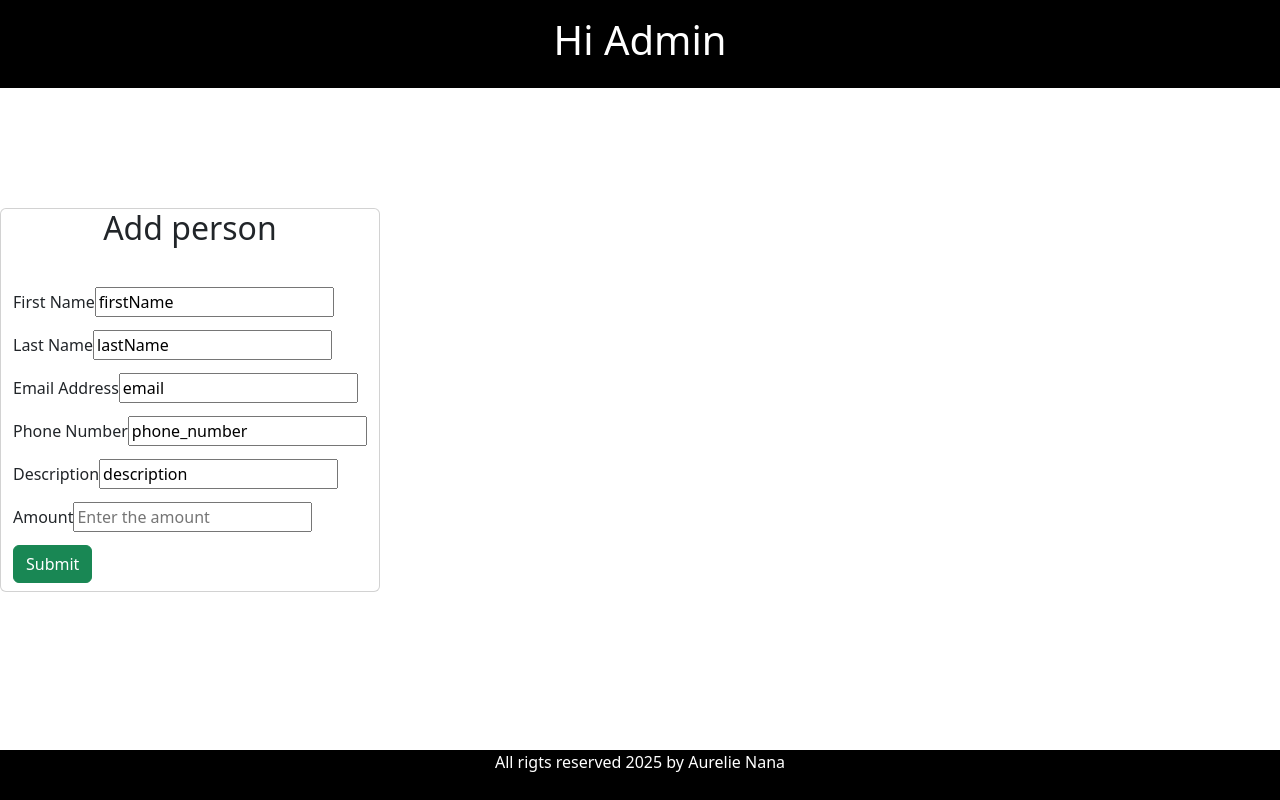
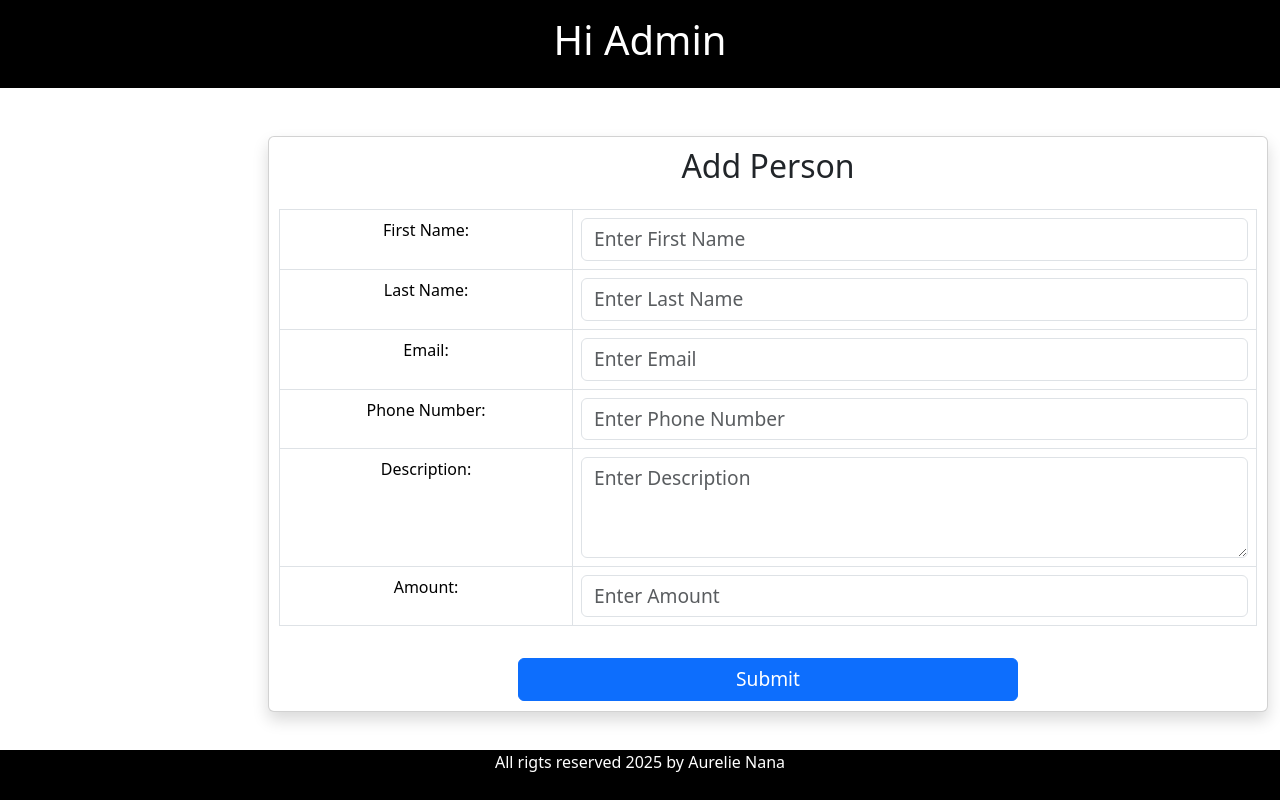
Before and after one commit to Aurelie04/hi-Admin-React-Application, a React (Vite) app in the folder hi-admin-frontend/: page /add-person in a window 1280 px wide. Built offline with nearby package versions, Linux system fonts and the light colour scheme.

Commit message:
Successfully registering a new person in the database using the react form

```diff
--- a/hi-admin-frontend/src/App.jsx
+++ b/hi-admin-frontend/src/App.jsx
@@ -17,7 +17,7 @@ function App() {
               {/* //http://localhost:3000 */}
               <Route path='/' element= {<ListPersonComponent />}></Route>
               {/* //http://localhost:3000/person */}
-              <Route path='person' element= {<ListPersonComponent />}></Route>
+              <Route path='/person' element= {<ListPersonComponent />}></Route>
               {/* //http://localhost:3000/add-person */}
               <Route path='/add-person' element={ <PersonComponent />}></Route>
 
--- a/hi-admin-frontend/src/components/PersonComponent.jsx
+++ b/hi-admin-frontend/src/components/PersonComponent.jsx
@@ -1,143 +1,134 @@
-import React, { useState } from 'react'
-import { Button, Container, Row, Col, Form } from 'react-bootstrap'
+import React, { useState } from 'react';
+import { Button, Container, Row, Col, Form, Table, Card } from 'react-bootstrap';
+import { createPerson } from '../services/PersonService';
+import {useNavigate} from 'react-router-dom';
 
 const PersonComponent = () => {
 
-   const [firstName, setFirstName] = useState('')
-   const [lastName, setLastName] = useState('')
-   const [email, setEmail] = useState('')
-   const [phone_number, setPhoneNumber] = useState('')
-   const [description, setDescription] = useState('')
-   const [amount, setAmount] = useState('')
+  const [firstName, setFirstName] = useState('');
+  const [lastName, setLastName] = useState('');
+  const [email, setEmail] = useState('');
+  const [phone_number, setPhoneNumber] = useState('');
+  const [description, setDescription] = useState('');
+  const [amount, setAmount] = useState('');
 
-   function handleFirstName(e){
-       setFirstName(e.target.value);
-   }
-   function handleLastName(e){
-            setLastName(e.target.value);
-   }
-
-   function handleEmail(e){
-     setEmail(e.target.value);
-   }
-
-   function handlePhoneNumber(e){
-     setPhoneNumber(e.target.value);
-   }
-
-   function handleDescription(e){
-     setDescription(e.target.value);
-   }
-
-   function handleAmount(e){
-     setAmount(e.target.value);
-   }
+  const navigator = useNavigate();
 
 
-   function savePerson(e){
+  const handleSubmit = (e) => {
      e.preventDefault();
 
-     const person = {firstName,lastName,email,phone_number,description,amount}
-     console.log(person)
-   }
+
+    const person = { firstName, lastName, email, phone_number, description, amount };
+    console.log(person);
+
+    createPerson(person)
+      .then((response) => {
+        console.log('Person created successfully:', response.data);
+        navigator('/person'); // Redirect to the persons list page
+      })
+      .catch((error) => {
+          console.error('Error creating person:', error);
+          // Handle error, e.g., display an error message to the user
+        });
+
+  };
+
+  return (
+    <Container className="mt-5 text-center">
 
 
+      <Row className="justify-content-center">
+        <Col md={6}>
+          <Card className="shadow" style={{ minHeight: '50px', padding: '10px', width: '1000px' }}> {/* Added width for better centering */}
+            <h2 className="text-center mb-4">Add Person</h2>
+            <Table bordered hover style={{ width: '100%' }}>
+              <tbody>
+                <tr>
+                  <td style={{ width: '30%' }}>First Name:</td>
+                  <td>
+                    <Form.Control
+                      type="text"
+                      placeholder="Enter First Name"
+                      value={firstName}
+                      onChange={(e) => setFirstName(e.target.value)}
+                      style={{ fontSize: '1.2rem', width: '100%' }}
+                    />
+                  </td>
+                </tr>
+                <tr>
+                  <td>Last Name:</td>
+                  <td>
+                    <Form.Control
+                      type="text"
+                      placeholder="Enter Last Name"
+                      value={lastName}
+                      onChange={(e) => setLastName(e.target.value)}
+                      style={{ fontSize: '1.2rem', width: '100%' }}
+                    />
+                  </td>
+                </tr>
+                <tr>
+                  <td>Email:</td>
+                  <td>
+                    <Form.Control
+                      type="email"
+                      placeholder="Enter Email"
+                      value={email}
+                      onChange={(e) => setEmail(e.target.value)}
+                      style={{ fontSize: '1.2rem', width: '100%' }}
+                    />
+                  </td>
+                </tr>
+                <tr>
+                  <td>Phone Number:</td>
+                  <td>
+                    <Form.Control
+                      type="text"
+                      placeholder="Enter Phone Number"
+                      value={phone_number}
+                      onChange={(e) => setPhoneNumber(e.target.value)}
+                      style={{ fontSize: '1.2rem', width: '100%' }}
+                    />
+                  </td>
+                </tr>
+                <tr>
+                  <td>Description:</td>
+                  <td>
+                    <Form.Control
+                      as="textarea"
+                      rows={3}
+                      placeholder="Enter Description"
+                      value={description}
+                      onChange={(e) => setDescription(e.target.value)}
+                      style={{ fontSize: '1.2rem', width: '100%' }}
+                    />
+                  </td>
+                </tr>
+                <tr>
+                  <td>Amount:</td>
+                  <td>
+                    <Form.Control
+                      type="text"
+                      placeholder="Enter Amount"
+                      value={amount}
+                      onChange={(e) => setAmount(e.target.value)}
+                      style={{ fontSize: '1.2rem', width: '100%' }}
+                    />
+                  </td>
+                </tr>
+              </tbody>
+            </Table>
+            <div className="text-center mt-3">
+              <Button variant="primary" type="submit" onClick={handleSubmit} style={{ fontSize: '1.2rem', width: '500px' }}> {/* Added width to Submit button */}
+                Submit
+              </Button>
+            </div>
+          </Card>
+        </Col>
+      </Row>
+    </Container>
+  );
+};
 
-  return (
-     <div className='container'>
-         <div className='row'>
-             <div className='card'>
-                 <h2 className='text-center'>Add person</h2>
-                 <div className='card-body'></div>
-                     <form>
-                         <div className='form-group mb-2'>
-                              <label className='form-label'>First Name</label>
-                              <input
-                                   type='text'
-                                   placeholder='Enter person Name'
-                                   name='firstName'
-                                   value={'firstName'}
-                                   className='form-contol'
-                                   onChange={handleFirstName}
-                              >
-                              </input>
-                         </div>
-
-                         <div className='form-group mb-2'>
-                              <label className='form-label'>Last Name</label>
-                              <input
-                                   type='text'
-                                   placeholder='Enter person Last Name'
-                                   name='lastName'
-                                   value={'lastName'}
-                                   className='form-contol'
-                                   onChange={handleLastName}
-                              >
-                              </input>
-                         </div>
-
-                         <div className='form-group mb-2'>
-                              <label className='form-label'>Email Address</label>
-                              <input
-                                   type='text'
-                                   placeholder='Enter email address'
-                                   name='email'
-                                   value={'email'}
-                                   className='form-contol'
-                                   onChange={handleEmail}
-                              >
-                              </input>
-                         </div>
-
-                         <div className='form-group mb-2'>
-                              <label className='form-label'>Phone Number</label>
-                              <input
-                                   type='text'
-                                   placeholder='Enter phone number'
-                                   name='phone_number'
-                                   value={'phone_number'}
-                                   className='form-contol'
-                                   onChange={handlePhoneNumber}
-                              >
-                              </input>
-                         </div>
-
-                         <div className='form-group mb-2'>
-                              <label className='form-label'>Description</label>
-                              <input
-                                   type='text'
-                                   placeholder='Enter description'
-                                   name='description'
-                                   value={'description'}
-                                   className='form-contol'
-                                   onChange={handleDescription}
-                              >
-                              </input>
-                         </div>
-
-                         <div className='form-group mb-2'>
-                              <label className='form-label'>Amount</label>
-                              <input
-                                   type='number'
-                                   placeholder='Enter the amount'
-                                   name='amount'
-                                   value={'amount'}
-                                   className='form-contol'
-                                   onChange={handleAmount}
-                              >
-                              </input>
-                         </div>
-
-                         <div className='form-group mb-2'>
-                            <Button className='btn btn-success' onClick={savePerson}>Submit</Button>
-                         </div>
-
-                     </form>
-
-             </div>
-         </div>
-     </div>
-   )
- }
-
- export default PersonComponent
+export default PersonComponent;
--- a/hi-admin-frontend/src/services/PersonService.js
+++ b/hi-admin-frontend/src/services/PersonService.js
@@ -3,3 +3,5 @@ import axios from "axios"
 const REST_API_BASE_URL = 'http://localhost:8080/api/person';
 
 export const listPersons = () => axios.get(REST_API_BASE_URL);
+
+export const createPerson = (person) => axios.post(REST_API_BASE_URL,person);
```
